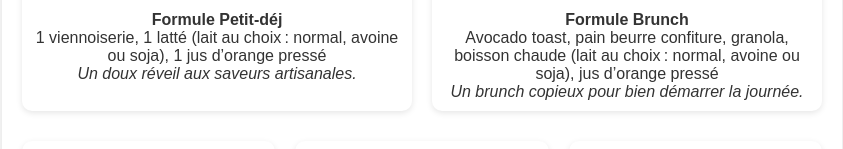
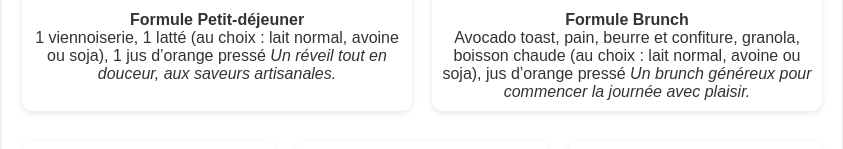
Before and after one commit to franchino1982/neaspacedejcheckout, a website: page index.html in a window 1280 px wide. Shown: the part 388-537 px from the top of the page, without its empty margins (218-1061 px from the left). Drawn offline with nearby package versions, Linux system fonts and the light colour scheme; grey boxes are pictures that could not be loaded; a web font is replaced by a local one.

Commit message:
index.html

```diff
--- a/index.html
+++ b/index.html
@@ -152,11 +152,13 @@
 <div class="formule-hero" style="display: grid; grid-template-columns: 1fr 1fr; gap: 20px; max-width: 800px; margin: 0 auto 30px auto;">
   <div class="formule-hero-item" style="background: #fff; padding: 10px; border-radius: 10px; box-shadow: 0 2px 6px rgba(0,0,0,0.1); text-align:center;">
     <img src="https://raw.githubusercontent.com/franchino1982/neaspacedejcheckout/refs/heads/main/petdej.png" alt="Formule Petit-déj" style="width:100%; height:250px; object-fit:cover; border-radius:12px; margin-bottom:10px;">
-    <div><strong>Formule Petit-déj</strong><br>1 viennoiserie, 1 latté (lait au choix : normal, avoine ou soja), 1 jus d’orange pressé<br><em>Un doux réveil aux saveurs artisanales.</em></div>
+    <div><strong>Formule Petit-déjeuner</strong><br>1 viennoiserie, 1 latté (au choix : lait normal, avoine ou soja), 1 jus d’orange pressé
+<em>Un réveil tout en douceur, aux saveurs artisanales.</em></div>
   </div>
   <div class="formule-hero-item" style="background: #fff; padding: 10px; border-radius: 10px; box-shadow: 0 2px 6px rgba(0,0,0,0.1); text-align:center;">
     <img src="https://raw.githubusercontent.com/franchino1982/neaspacedejcheckout/refs/heads/main/formbrunch.png" alt="Formule Brunch" style="width:100%; height:250px; object-fit:cover; border-radius:12px; margin-bottom:10px;">
-    <div><strong>Formule Brunch</strong><br>Avocado toast, pain beurre confiture, granola, boisson chaude (lait au choix : normal, avoine ou soja), jus d’orange pressé<br><em>Un brunch copieux pour bien démarrer la journée.</em></div>
+    <div><strong>Formule Brunch</strong><br>Avocado toast, pain, beurre et confiture, granola, boisson chaude (au choix : lait normal, avoine ou soja), jus d’orange pressé
+<em>Un brunch généreux pour commencer la journée avec plaisir.</em></div>
   </div>
 </div>
 
```
